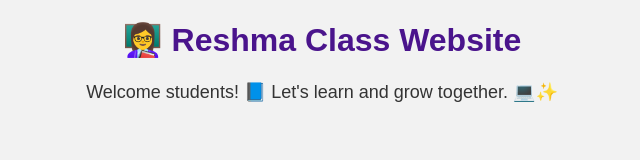
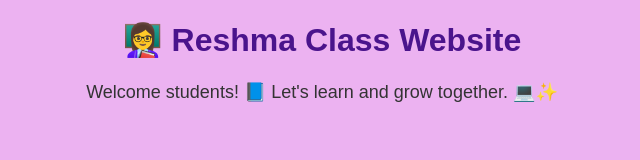
Before and after one commit to Reshma2002786/my-first-website, a plain HTML site: page index.html in a window 1280 px wide. Shown: the whole page, without its empty margins (318-958 px from the left). Drawn offline with Linux system fonts and the light colour scheme.

Commit message:
Add files via upload

```diff
--- a/index.html
+++ b/index.html
@@ -1,10 +1,10 @@
 <!DOCTYPE html>
 <html>
 <head>
-  <title>Welcome to Gouri's Website</title>
+  <title>Welcome to my coding class-by Reshma ma'am </title>
   <style>
     body {
-      background-color: #f2f2f2;
+      background-color: #ecb2f1;
       text-align: center;
       font-family: Arial, sans-serif;
     }
```
